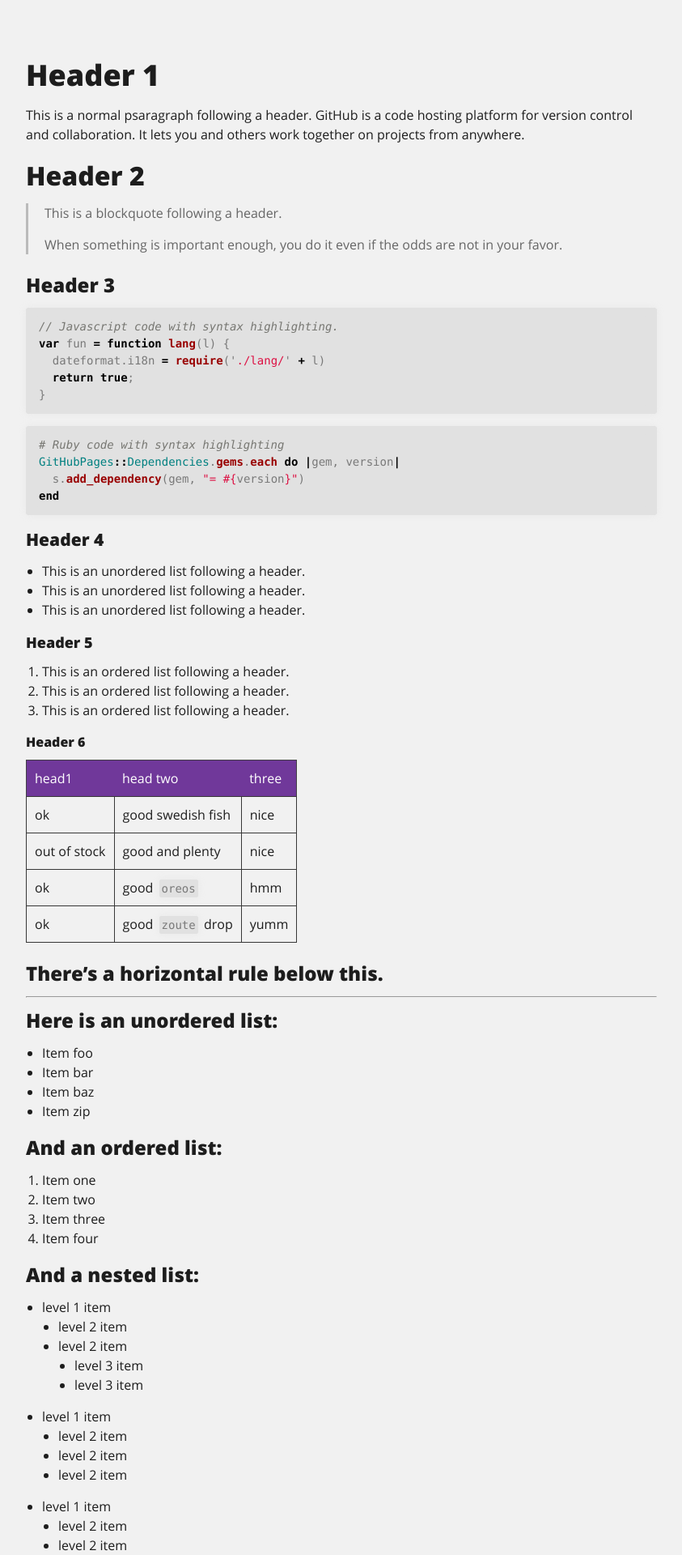
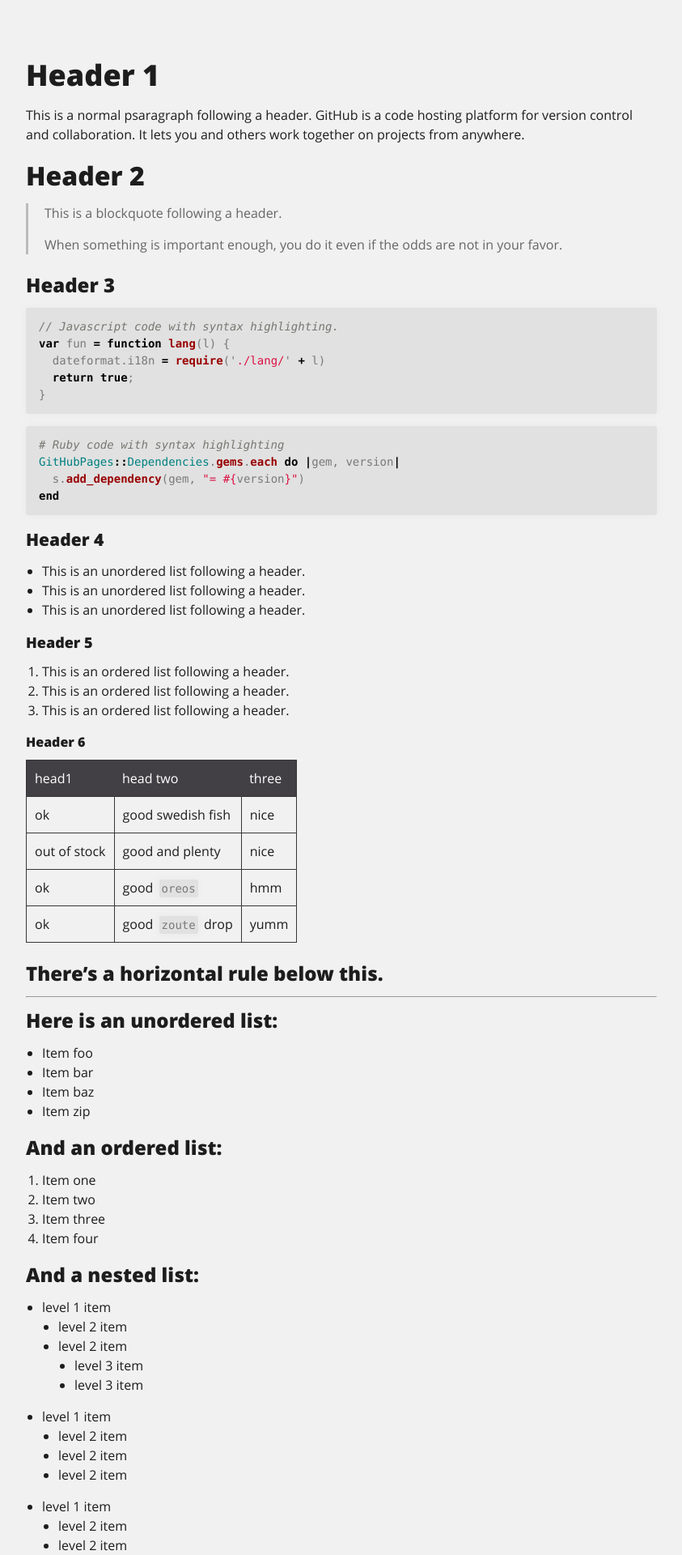
Before and after one commit to ev3rse/bs-page, a Jekyll site: the page built from README.md, in a window 1280 px wide. Shown: the part 310-2230 px from the top of the page at 81% size, without its empty margins (218-1061 px from the left). Built offline with Jekyll 4.4.1, drawn with Linux system fonts in a browser that asks for light colours; our own code applies the rules of GitHub Pages for plain Markdown files.

Commit message:
Minor fixes markup

```diff
--- a/_sass/jekyll-theme-slate.scss
+++ b/_sass/jekyll-theme-slate.scss
@@ -200,7 +200,7 @@ dl p {
 }
 
 table {
-	border: 1px solid #424044;
+	border: 1px solid #373737;
 	margin-bottom: 20px;
 	text-align: left;
 }
@@ -208,7 +208,7 @@ table {
 th {
 	font-family: 'Open Sans', Helvetica, Arial, sans-serif;
 	padding: 10px;
-	background: #70389a;
+	background: #424044;
 	color: #fff;
 }
 
```
